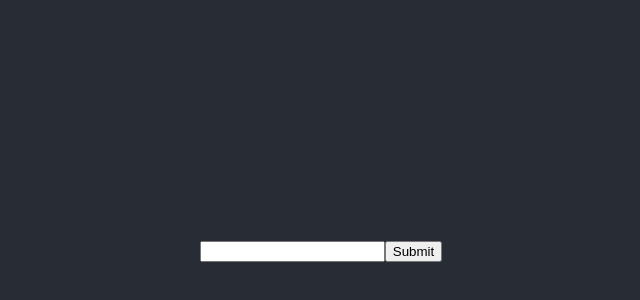
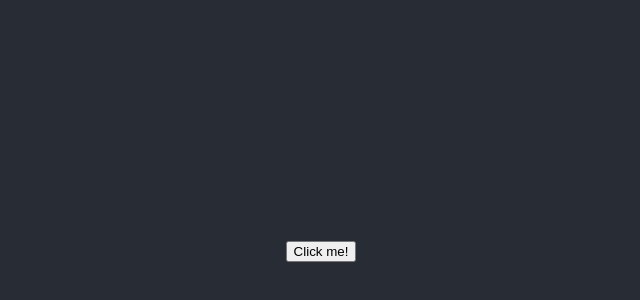
Before and after one commit to isti20/react-basic, a React (Create React App) app: page / in a window 1280 px wide. Shown: the part 154-454 px from the top of the page, without its empty margins (319-959 px from the left). Built offline with nearby package versions, Linux system fonts and the light colour scheme.

Commit message:
Event handler functional component: Contoh 3

```diff
--- a/src/App.js
+++ b/src/App.js
@@ -1,11 +1,11 @@
-import EventFunctional2 from './components/EventFunctional2';
+import EventFunctional3 from './components/EventFunctional3';
 import './App.css';
 
 function App() {
   return (
     <div className="App">
       <header className="App-header">
-        <EventFunctional2 />
+        <EventFunctional3 />
       </header>
     </div>
   );
--- /dev/null
+++ b/src/components/EventFunctional3.jsx
@@ -0,0 +1,20 @@
+import React from "react";
+
+function EventFunctional3() {
+  const handleClick = (event, id) => {
+    console.log(event, id);
+  };
+
+  return (
+    <div>
+      <button
+        type="submit"
+        onClick={(event) => handleClick(event, { id: 123, name: "La la land" })}
+      >
+        Click me!
+      </button>
+    </div>
+  );
+}
+
+export default EventFunctional3;
```
